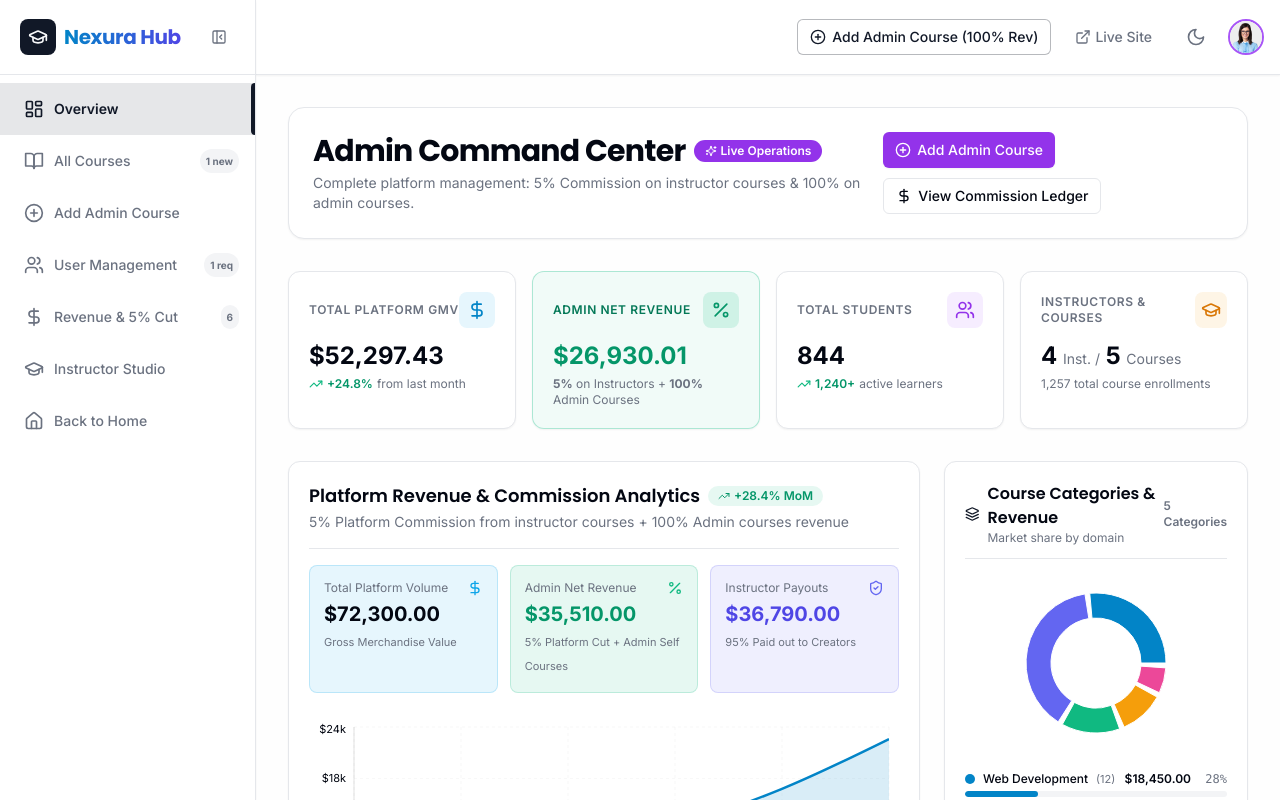
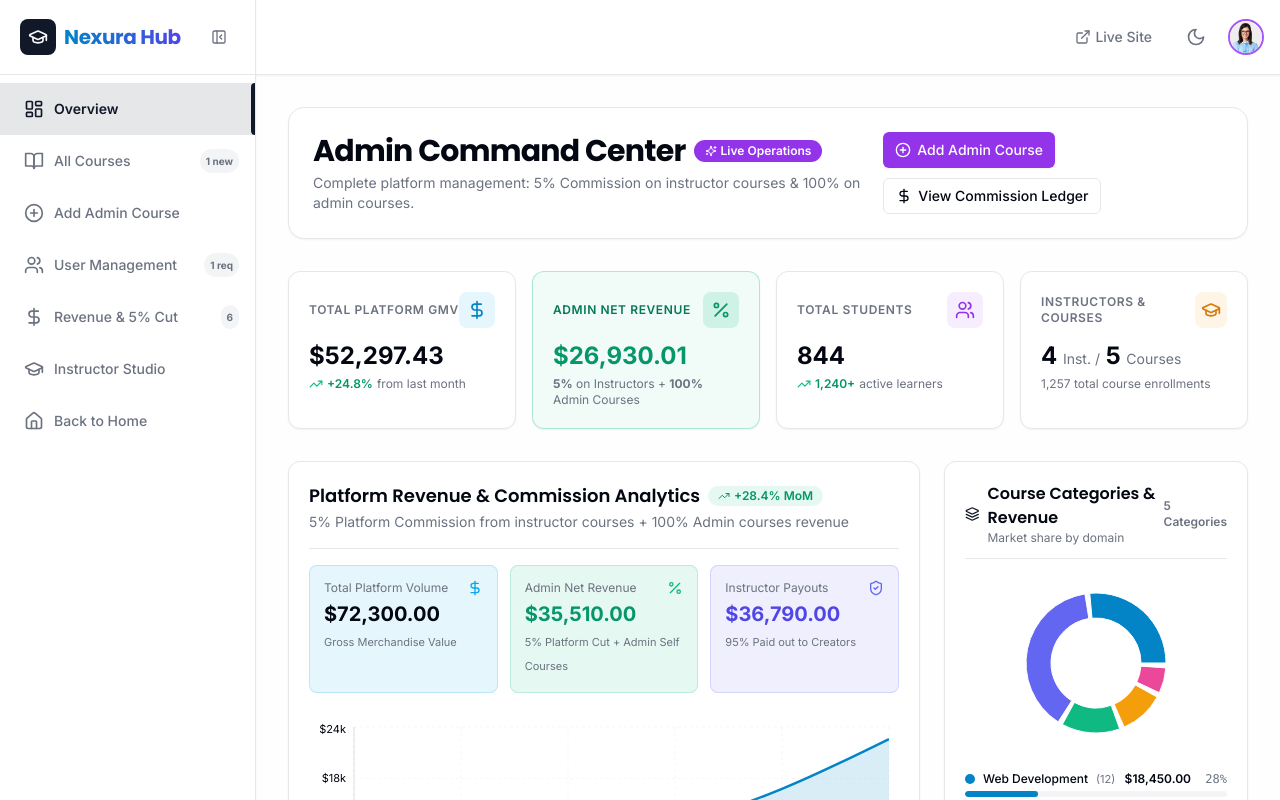
Before and after one commit to Rakibul12356/Nexura-Hub, a React (Vite) app: page /admin in a window 1280 px wide. Shown: the top 800 px of the page. Built offline with nearby package versions, Linux system fonts and the light colour scheme; the HTML template or start-up script is replaced by a standard one.

Commit message:
feat: implement AdminNavbar and SidebarItem components for enhanced dashboard navigation

```diff
--- a/src/components/admin/admin-navbar.tsx
+++ b/src/components/admin/admin-navbar.tsx
@@ -37,18 +37,6 @@ export const AdminNavbar: React.FC = () => {
       </div>
 
       <div className="flex items-center gap-x-3 ml-auto">
-        <Button
-          variant="outline"
-          size="sm"
-          asChild
-          className="hidden md:flex gap-1.5 border-primary/30 text-primary hover:bg-primary/10"
-        >
-          <Link to="/admin/courses/add">
-            <PlusCircle className="h-4 w-4" />
-            <span>Add Admin Course (100% Rev)</span>
-          </Link>
-        </Button>
-
         <Button
           variant="ghost"
           size="sm"
--- a/src/components/dashboard/sidebar-item.tsx
+++ b/src/components/dashboard/sidebar-item.tsx
@@ -23,10 +23,18 @@ export const SidebarItem: React.FC<SidebarItemProps> = ({
 
   const isActive =
     location.pathname === href ||
-    (href !== "/" &&
-      href !== "/dashboard" &&
-      href !== "/admin" &&
-      location.pathname.startsWith(`${href}/`));
+    (href === "/admin/courses" &&
+      location.pathname.startsWith("/admin/courses/") &&
+      location.pathname !== "/admin/courses/add") ||
+    (href === "/dashboard/courses" &&
+      location.pathname.startsWith("/dashboard/courses/") &&
+      location.pathname !== "/dashboard/courses/add") ||
+    (href === "/dashboard/lives" &&
+      location.pathname.startsWith("/dashboard/lives/") &&
+      location.pathname !== "/dashboard/lives/add") ||
+    (href === "/dashboard/quiz-sets" &&
+      location.pathname.startsWith("/dashboard/quiz-sets/") &&
+      location.pathname !== "/dashboard/quiz-sets/add");
 
   const onClick = () => {
     navigate(href);
```
